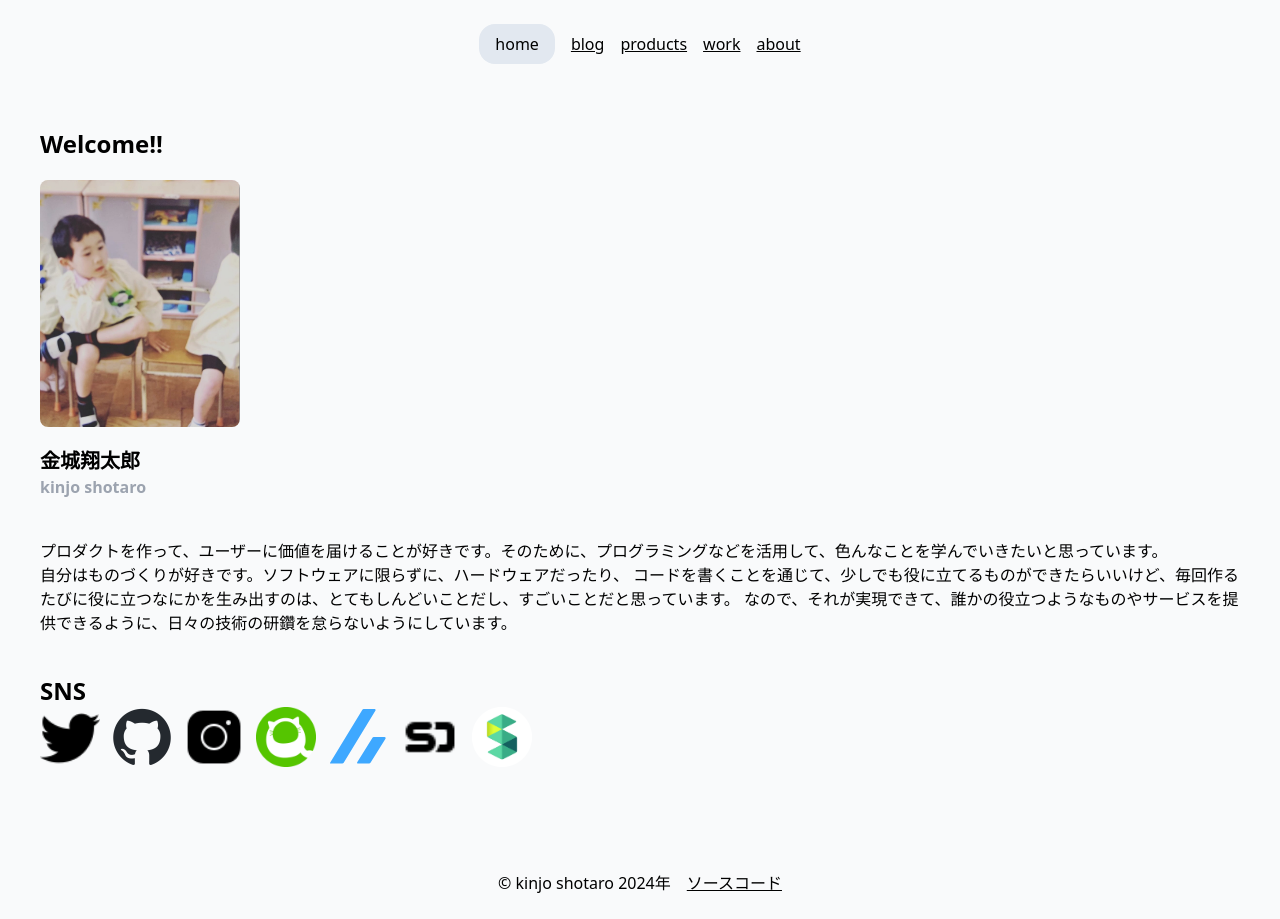
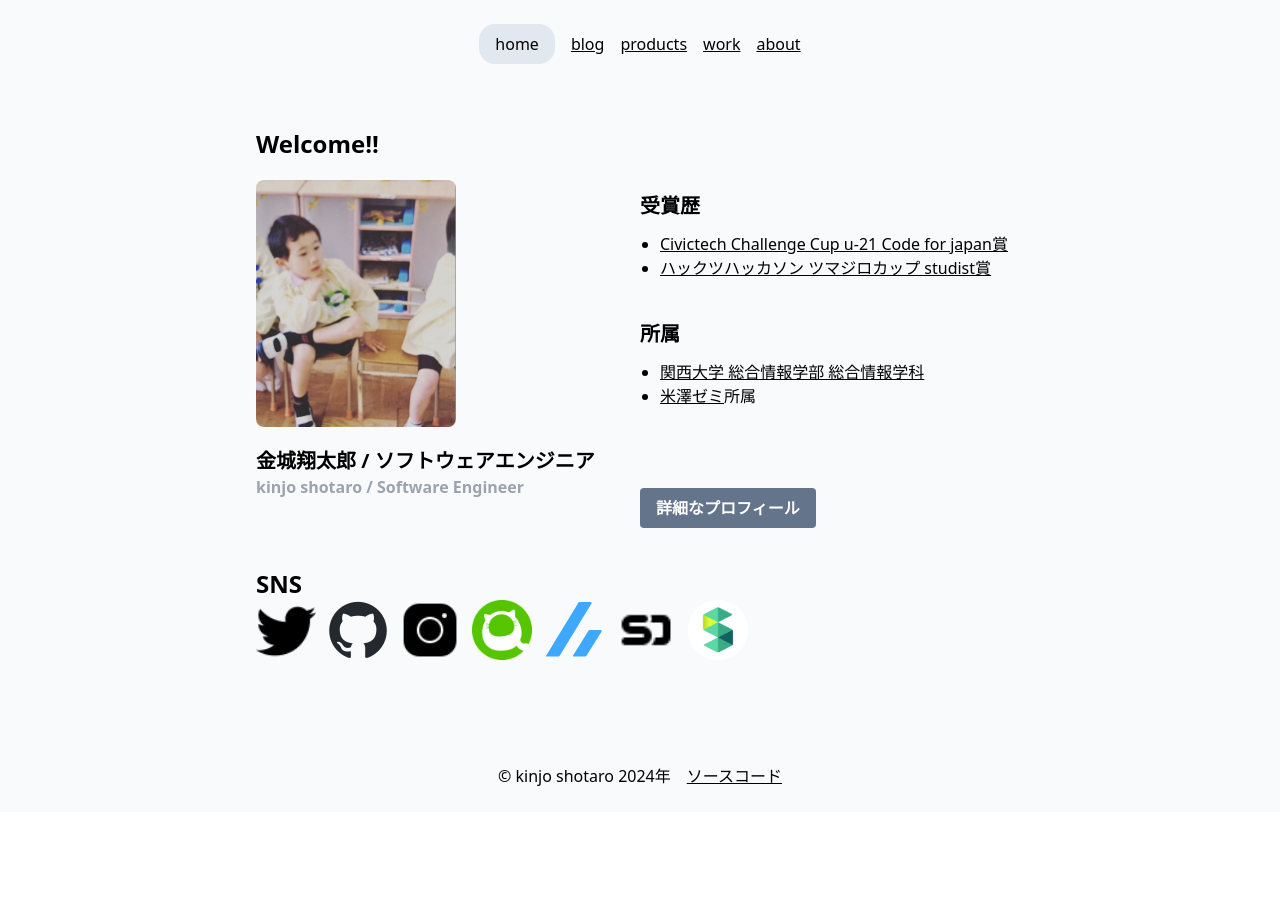
Before and after one commit to kinjo1130/portfolio-v4, a Next.js app: page / in a window 1280 px wide. After the commit the page ends 812 px from the top, so only its background shows below. Built offline with nearby package versions, Linux system fonts and the light colour scheme.

Commit message:
:art: UIの調整をした

```diff
--- a/components/Heading.tsx
+++ b/components/Heading.tsx
@@ -6,7 +6,7 @@ interface HeadingProps {
   className?: string;
 }
 
-const defaultClasses = "font-bold my-5";
+const defaultClasses = "font-bold my-3";
 const sizeClasses = {
   1: "text-2xl",
   2: "text-xl",
--- a/pages/index.tsx
+++ b/pages/index.tsx
@@ -2,27 +2,81 @@ import Link from "next/link";
 import Layout from "./layout";
 import Image from "next/image";
 import SNS from "@/components/SNS";
-
+import Button from "@/components/Button";
+import Heading from "@/components/Heading";
 export default function Home() {
   return (
     <>
       <Layout title="Welcome!!">
-        <div>
-          <Image src="/profile.jpg" alt="profile" width={200} height={200} className="rounded-lg" />
-          <p className="text-xl font-bold mt-5">金城翔太郎</p>
-          <p className="text-md font-semibold text-gray-400">kinjo shotaro</p>
+        <div className="lg:grid lg:grid-cols-10">
+          <div className="col-span-5">
+            <Image
+              src="/profile.jpg"
+              alt="profile"
+              width={200}
+              height={200}
+              className="rounded-lg"
+            />
+            <p className="text-xl font-bold mt-5">
+              金城翔太郎 / ソフトウェアエンジニア
+            </p>
+            <p className="text-md font-semibold text-gray-400">
+              kinjo shotaro / Software Engineer
+            </p>
+          </div>
+          <div className="col-span-5">
+            <div className="mb-10">
+              <Heading level={2}>受賞歴</Heading>
+              <ul className="list-disc ml-5">
+                <li>
+                  <a
+                    href="https://ccc2021.code4japan.org/"
+                    target="_blank"
+                    className="underline"
+                  >
+                    Civictech Challenge Cup u-21 Code for japan賞
+                  </a>
+                </li>
+                <li>
+                  <a
+                    href="https://hackz.team/news/28VSpLaigPOw6KcqbgbVZT"
+                    target="_blank"
+                    className="underline"
+                  >
+                    ハックツハッカソン ツマジロカップ studist賞
+                  </a>
+                </li>
+              </ul>
+            </div>
+            <div className="my-10">
+              <Heading level={2}>所属</Heading>
+              <ul className="list-disc ml-5">
+                <li>
+                  <a href="" target="_blank" className="underline">
+                    関西大学 総合情報学部 総合情報学科
+                  </a>
+                </li>
+                <li>
+                  <a
+                    href="https://www.kansai-u.ac.jp/Fc_inf/fm/staff/yonezawa.html"
+                    target="_blank"
+                    className="underline"
+                  >
+                    米澤ゼミ
+                  </a>
+                  所属
+                </li>
+              </ul>
+            </div>
+            <Button className="mt-10">
+              <Link href="/about">詳細なプロフィール</Link>
+            </Button>
+          </div>
         </div>
-        <p className="mt-10">
-          プロダクトを作って、ユーザーに価値を届けることが好きです。そのために、プログラミングなどを活用して、色んなことを学んでいきたいと思っています。
-        </p>
-        <p>
-          自分はものづくりが好きです。ソフトウェアに限らずに、ハードウェアだったり、
-          コードを書くことを通じて、少しでも役に立てるものができたらいいけど、毎回作るたびに役に立つなにかを生み出すのは、とてもしんどいことだし、すごいことだと思っています。
-          なので、それが実現できて、誰かの役立つようなものやサービスを提供できるように、日々の技術の研鑽を怠らないようにしています。
-        </p>
+
         {/* SNS一覧 */}
         <SNS />
-        {/*  */}
+        {/* 屋号などの情報を掲載 */}
       </Layout>
     </>
   );
--- a/pages/layout.tsx
+++ b/pages/layout.tsx
@@ -36,7 +36,7 @@ export default function Layout({
       <div className="flex justify-center">
         <Header />
       </div>
-      <div className={`mx-10 mt-10 ${pageClass}`}>
+      <div className={`mx-10 lg:mx-auto mt-10 max-w-screen-md ${pageClass} `}>
         {/* tooltip */}
         {title && (
           <div className="flex items-center mb-5 justify-between gap-2">
```
